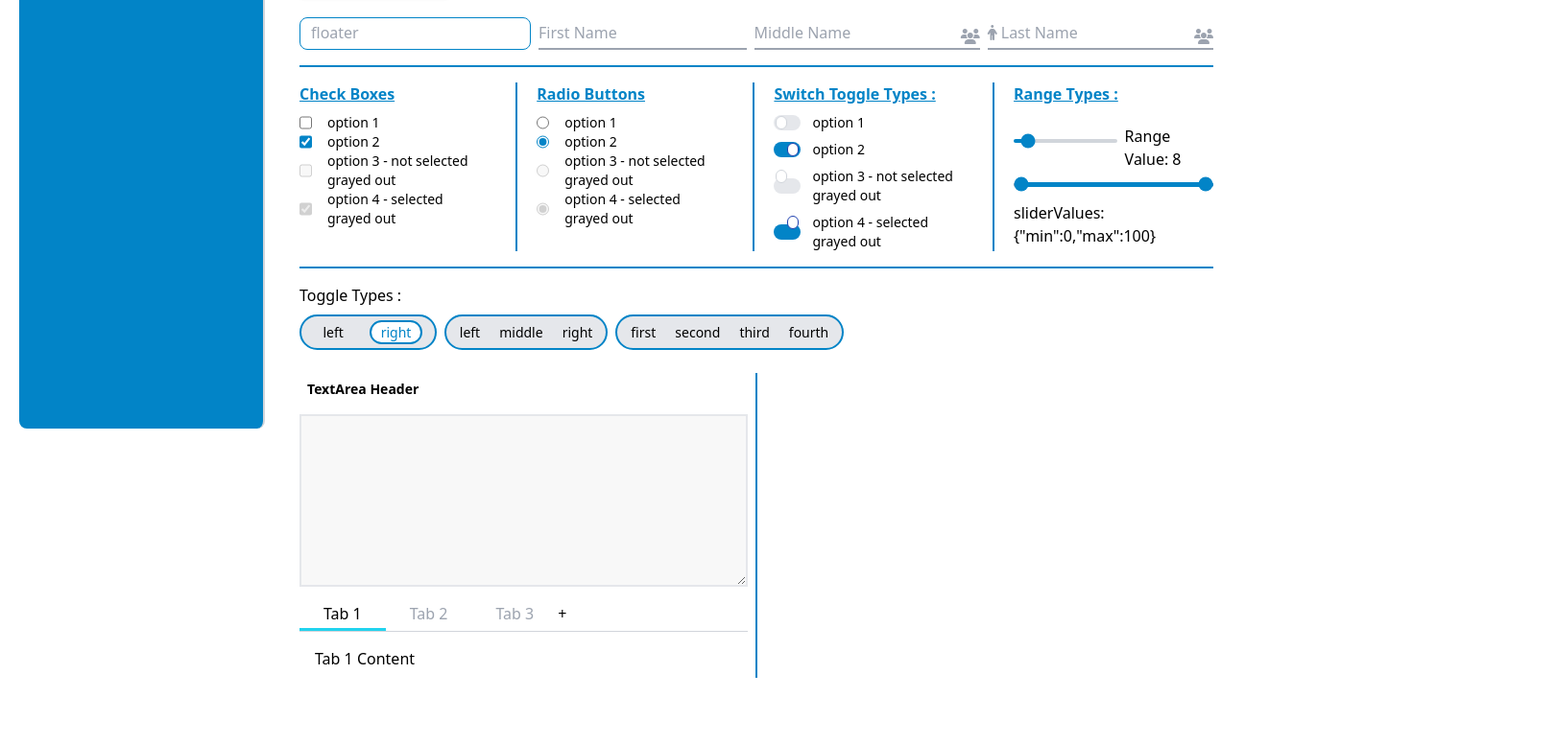
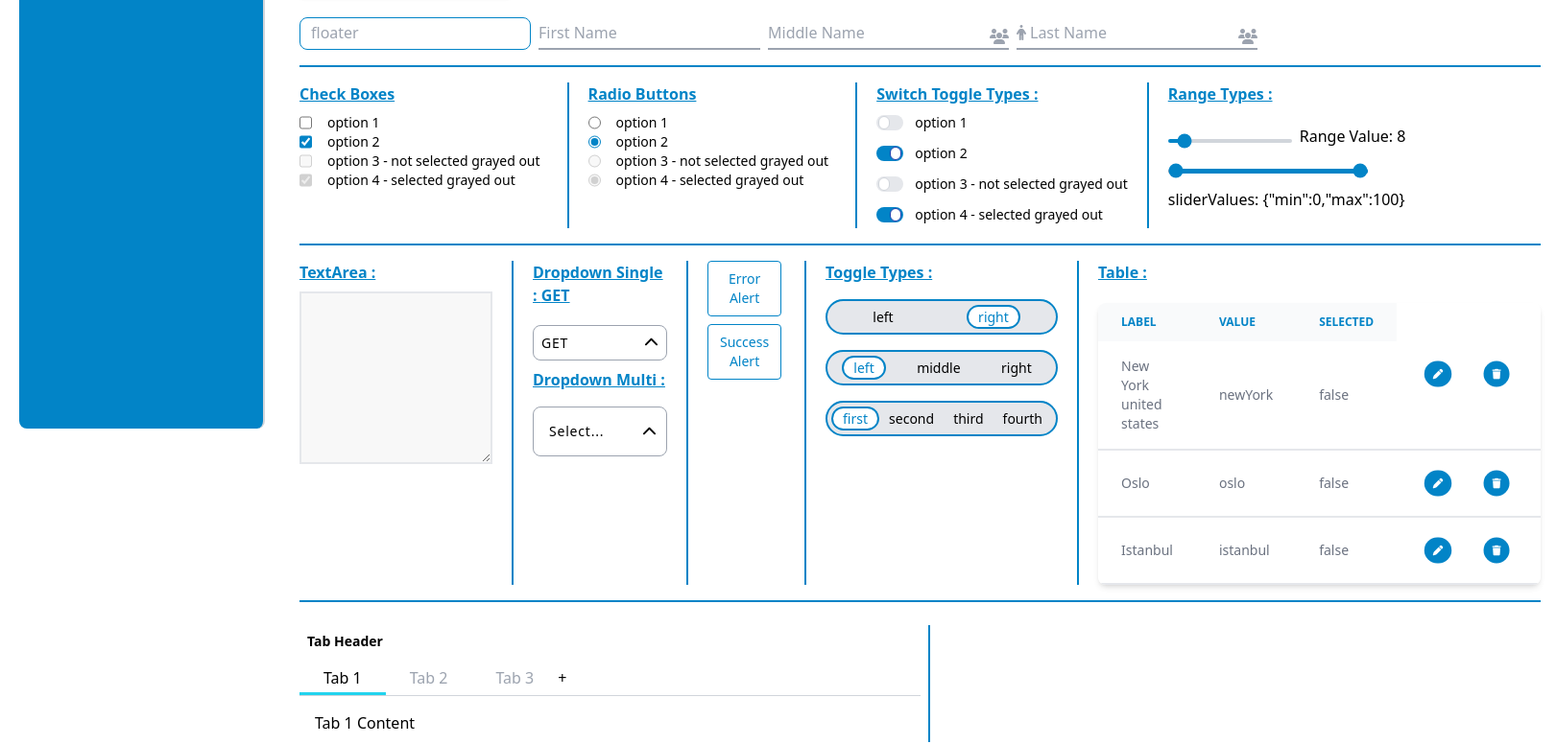
Before and after one commit to HarishBaskaran-FW/streetlight, a Next.js app: page /storybook/components in a window 1280 px wide. Shown: the part 333-1109 px from the top of the page at 96% size, 1621 px wide, since content can reach past the window. Before the commit the page ends 1048 px from the top, so only its background shows below. Built offline with nearby package versions, Linux system fonts and the light colour scheme.

Commit message:
dropdowns and table

```diff
--- a/components/native/dropdown_single.js
+++ b/components/native/dropdown_single.js
@@ -23,7 +23,7 @@ const Dropdown = (props) => {
   };
 
   function settingLabel() {
-    props.options.forEach((item) => {
+    props.options.forEach ((item) => {
       if (item.selected) {
         setLabel(item.label);
         props.setValue ? props.setValue(item) : "";
--- a/components/native/range_double.js
+++ b/components/native/range_double.js
@@ -25,6 +25,9 @@ const MultiRangeSlider = ({ min, max, onChange }) => {
     onChange({ min: minValRef.current, max: value });
   };
 
+  // Calculate the percentage of the slider range covered by min and max values
+  const minPercentage = ((minVal - min) / (max - min)) * 100;
+  const maxPercentage = ((maxVal - min) / (max - min)) * 100;
 
   return (
     <div className="bg-red-300 relative w-52 mb-5">
@@ -44,7 +47,7 @@ const MultiRangeSlider = ({ min, max, onChange }) => {
         value={minVal}
         ref={minValRef}
         onChange={handleMinChange}
-        className={`accent-sky-600 absolute top-0.5 w-48 ${maxVal - minVal < 10 ? 'z-50' : 'z-30'}  h-0 appearance-none outline-none bg-transparent`}
+        className={`accent-sky-600 absolute top-0.5 w-48 z-30 h-0 appearance-none outline-none bg-transparent`}
       />
 
       <div className="bg-gray-400 absolute z-1 w-full h-[5px] rounded-full" />
--- a/components/native/switch.js
+++ b/components/native/switch.js
@@ -2,7 +2,7 @@ import React, { useState } from "react";
 
 const Switch = (props) => {
   return (
-    <>
+    <div>
       <label className="relative inline-flex items-center cursor-pointer">
         <input
           type="checkbox"
@@ -30,7 +30,7 @@ const Switch = (props) => {
         ></div>
         <span className="ml-3 text-sm">{props.label}</span>
       </label>
-    </>
+    </div>
   );
 };
 
--- a/components/native/table.js
+++ b/components/native/table.js
@@ -37,8 +37,8 @@ const ProductTable = ({
                   ))}
                   {action && (
                     <td key={index} className="px-6 py-4 flex gap-5">
-                      <Button icon="fas fa-pen" onClick={() => onEditClick(row)} />
-                      <Button icon="fas fa-trash" onClick={() => onDeleteClick(row)} />
+                      <Button icon="fas fa-pen" className="scale-75" onClick={() => onEditClick(row)} />
+                      <Button icon="fas fa-trash" className="scale-75" onClick={() => onDeleteClick(row)} />
                     </td>
                   )}
                 </tr>
--- a/pages/_document.js
+++ b/pages/_document.js
@@ -3,11 +3,12 @@ import { Html, Head, Main, NextScript } from "next/document";
 export default function Document() {
   return (
     <Html lang="en">
-      <Head>
+      <Head />
+      <head>
         <title>StreetLight</title>
         <link rel="stylesheet" href="https://cdnjs.cloudflare.com/ajax/libs/font-awesome/6.5.2/css/all.min.css"
         integrity="sha384-PPIZEGYM1v8zp5Py7UjFb79S58UeqCL9pYVnVPURKEqvioPROaVAJKKLzvH2rDnI" crossOrigin="anonymous" />
-      </Head>
+      </head>
       <body>
         <Main />
         <NextScript />
--- a/pages/index.js
+++ b/pages/index.js
@@ -1,11 +1,7 @@
 import StoryBook from "./storybook";
 
 export default function Home() {
-  return (
-
-          <StoryBook />
-
-  );
+  return <StoryBook />;
 }
 
 {
--- a/pages/storybook/components/index.js
+++ b/pages/storybook/components/index.js
@@ -21,6 +21,10 @@ import { useState } from "react";
 import CheckBox from "@/components/native/checkbox";
 import Radio from "@/components/native/radio";
 import MultiRangeSlider from "@/components/native/range_double";
+import Dropdown from "@/components/native/dropdown_single";
+import { sendError } from "next/dist/server/api-utils";
+import DropdownMulti from "@/components/native/dropdown_multi";
+import Alert from "@/components/native/alert";
 
 export default function SB_Components() {
   // Dependent on two files Button.js and Logo.js
@@ -190,7 +194,7 @@ export default function SB_Components() {
       <div>
         <p className="font-bold underline text-sky-600 mb-2">Check Boxes</p>
         {checkedOptions.map((option) => (
-          <div className="flex gap-2">
+          <div className="flex gap-2" key={`checkbox-${option.id}`}>
             <CheckBox
               key={option.id}
               onChange={(e) => handleOptions(e, option)}
@@ -246,7 +250,7 @@ export default function SB_Components() {
       <div>
         <p className="font-bold underline text-sky-600 mb-2">Radio Buttons</p>
         {checkedOptions.map((option) => (
-          <div className="flex gap-2">
+          <div className="flex gap-2" key={`radio-${option.id}`}>
             <Radio
               key={option.id}
               onChange={(e) => handleOptions(e, option)}
@@ -306,6 +310,7 @@ export default function SB_Components() {
         <div className="flex flex-col gap-2">
           {checkedOptions.map((option) => (
             <Switch
+              key={option.label}
               label={option.label}
               checked={option.selected}
               onChange={(e) => handleOptions(e, option)}
@@ -317,21 +322,44 @@ export default function SB_Components() {
     );
   };
 
+  const SB_TextBox = () => {
+    const [text, setText] = useState("");
+
+    return (
+      <div>
+        <p className="font-bold underline text-sky-600 mb-2">TextArea :</p>
+        <TextArea value={text} setValue={setText} />
+      </div>
+    );
+  };
+
   const SB_Toggle = () => {
+    const [flag2, setflag2] = useState(false);
+    const [flag3, setflag3] = useState(0);
+    const [flag4, setflag4] = useState(0);
+
     return (
-      <>
-        <p>Toggle Types :</p>
-        <div className="flex gap-2">
-          <Toggle2 left="left" right="right" />
-          <Toggle3 left="left" middle="middle" right="right" />
+      <div className="flex flex-col gap-2">
+        <p className="font-bold underline text-sky-600 mb-2">Toggle Types :</p>
+        <div className="flex flex-col gap-2">
+          <Toggle2 left="left" right="right" flag={flag2} setFlag={setflag2} />
+          <Toggle3
+            left="left"
+            middle="middle"
+            right="right"
+            flag={flag3}
+            setFlag={setflag3}
+          />
           <Toggle4
             first="first"
             second="second"
             third="third"
             fourth="fourth"
+            flag={flag4}
+            setFlag={setflag4}
           />
         </div>
-      </>
+      </div>
     );
   };
 
@@ -346,9 +374,7 @@ export default function SB_Components() {
 
     return (
       <div className="flex flex-col gap-3">
-         <p className="font-bold underline text-sky-600 mb-2">
-          Range Types :
-        </p>
+        <p className="font-bold underline text-sky-600 mb-2">Range Types :</p>
         <div className="flex gap-2">
           <Range value={rangeValue} setValue={setRangeValue} />
           <p>Range Value: {rangeValue}</p>
@@ -361,6 +387,105 @@ export default function SB_Components() {
     );
   };
 
+  const SB_Dropdown = () => {
+    const methods = [
+      { value: "get", label: "GET", selected: true },
+      { value: "post", label: "POST", selected: false },
+      { value: "put", label: "PUT", selected: false },
+      { value: "patch", label: "PATCH", selected: false },
+      { value: "delete", label: "DELETE", selected: false },
+    ];
+
+    const cities = [
+      { label: "New York united states", value: "newYork", selected: false },
+      { label: "Oslo", value: "oslo", selected: false },
+      { label: "Istanbul", value: "istanbul", selected: false },
+      { label: "Salem", value: "Salem", selected: false },
+      { label: "Erode", value: "Erode", selected: false },
+      { label: "Coimbatore", value: "Coimbatore", selected: false },
+    ];
+
+    const [selected, setSelected] = useState("");
+    const [options, setOptions] = useState(methods);
+
+    const [multiOptions, setMultiOptions] = useState(cities);
+
+    return (
+      <div className="flex flex-col gap-2">
+        <p className="font-bold underline text-sky-600 mb-2">
+          Dropdown Single : {selected.label}
+        </p>
+        <Dropdown
+          options={options}
+          setOptions={setOptions}
+          setValue={setSelected}
+          width={"w-[140px]"}
+          height={"h-[37px]"}
+          className="mt-[3px]"
+        />
+        <p className="font-bold underline text-sky-600 mb-2">
+          Dropdown Multi :
+        </p>
+        <DropdownMulti
+          options={multiOptions}
+          setOptions={setMultiOptions}
+          width={"w-[140px]"}
+          height={"h-[50px]"}
+        />
+      </div>
+    );
+  };
+
+  const SB_Alert = () => {
+    const [alertOutputFlag, setAlertOutputFlag] = useState(false);
+    const [alertSuccessFlag, setAlertSuccessFlag] = useState(false);
+
+    return (
+      <div className="flex flex-col gap-2">
+        <Button
+          size="small"
+          type="primary_inverse"
+          label="Error Alert"
+          onClick={() => setAlertOutputFlag(true)}
+        />
+        <Alert
+          outputFlag={alertOutputFlag}
+          setOutputFlag={setAlertOutputFlag}
+          successFlag={alertSuccessFlag}
+          setSuccessFlag={setAlertSuccessFlag}
+          message={"alertOutputMessage"}
+          className=""
+        />
+        <Button
+          size="small"
+          type="primary_inverse"
+          label="Success Alert"
+          onClick={() => {
+            setAlertOutputFlag(true);
+            setAlertSuccessFlag(true);
+          }}
+        />
+      </div>
+    );
+  };
+
+  const SB_Table = () => {
+    const header = ["label", "value", "selected"];
+
+    const cities = [
+      ["New York united states", "newYork", "false"],
+      ["Oslo", "oslo", "false"],
+      ["Istanbul", "istanbul", "false"]
+    ];
+
+    return (
+      <div className="flex flex-col gap-3">
+        <p className="font-bold underline text-sky-600 mb-2">Table :</p>
+        <ProductTable headers={header} data={cities} action={true}/>
+      </div>
+    );
+  };
+
   return (
     <StoryBookLayout>
       <div className="flex flex-col gap-2">
@@ -369,6 +494,7 @@ export default function SB_Components() {
         </PopupModal> */}
         {SB_Button()}
         {SB_Input()}
+
         <div className="flex gap-2 ">
           {SB_Checkbox()}
           <p className="border-r-2 border-sky-600 mx-3" />
@@ -380,18 +506,27 @@ export default function SB_Components() {
         </div>
         <p className="border-b-2 border-sky-600 my-2" />
 
-        {SB_Toggle()}
+        <div className="flex gap-2 ">
+          {SB_TextBox()}
+          <p className="border-r-2 border-sky-600 mx-3" />
+          {SB_Dropdown()}
+          <p className="border-r-2 border-sky-600 mx-3" />
+          {SB_Alert()}
+          <p className="border-r-2 border-sky-600 mx-3" />
+          {SB_Toggle()}
+          <p className="border-r-2 border-sky-600 mx-3" />
+          {SB_Table()}
+        </div>
+        <p className="border-b-2 border-sky-600 my-2" />
+
         <div className="flex">
           <div className="flex flex-col gap-4 w-1/2">
-            <Header label="TextArea Header" />
-            <TextArea />
+            <Header label="Tab Header" />
             <MyComponent />
           </div>
           <div className="border-r-2 m-2 border-sky-600"></div>
-          <div className="flex flex-col gap-4 w-1/2">
-            <ProductTable />
-          </div>
         </div>
+
       </div>
     </StoryBookLayout>
   );
```
Also changed, not shown: components/native/alert.js (+5 -5 lines), layouts/sidebar.js (+5 -3 lines).
